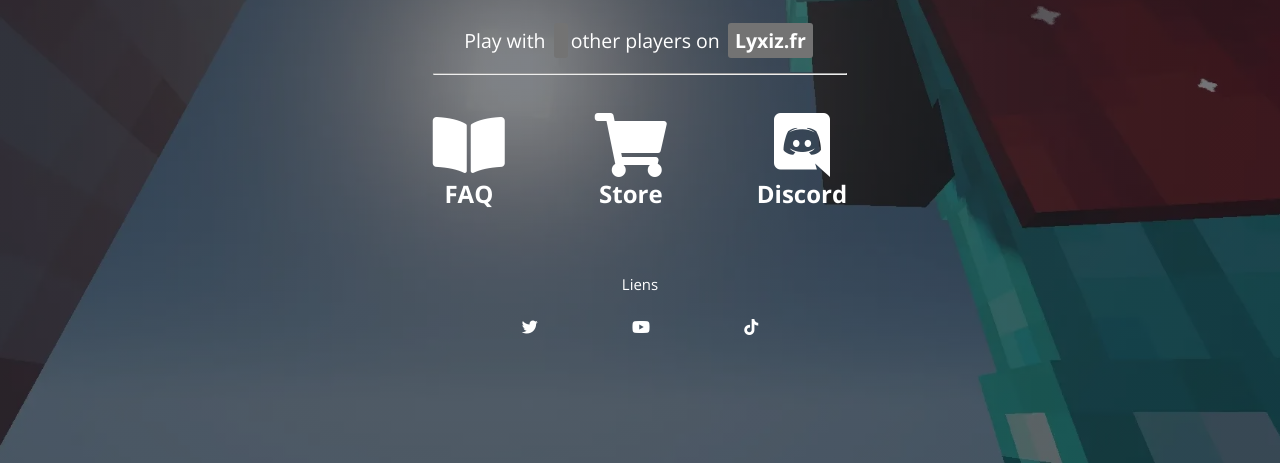
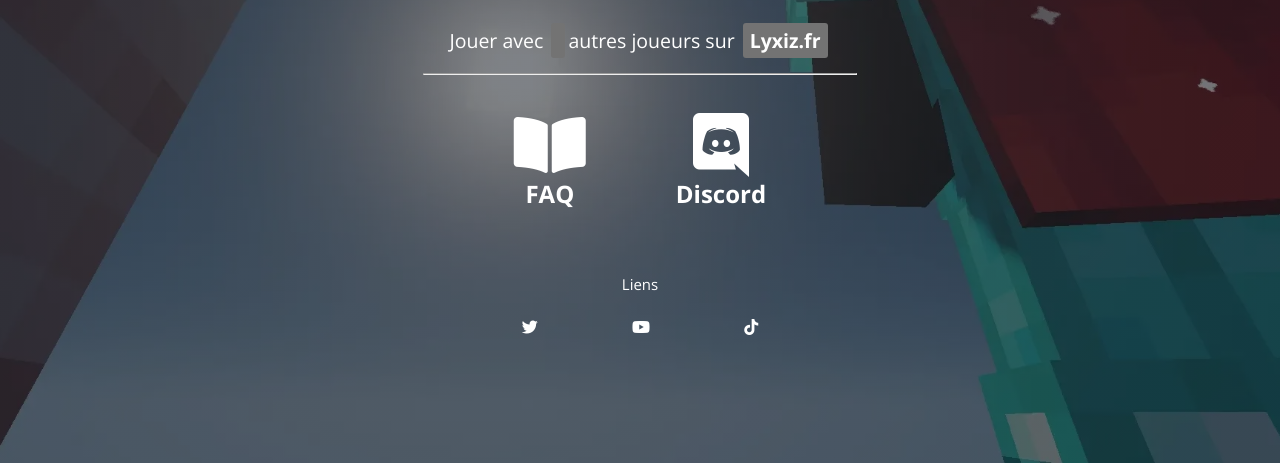
Before and after one commit to Chourisse/Lyxiz, a plain HTML site: page index.html in a window 1280 px wide. Shown: the part 337-800 px from the top of the page. Drawn offline with nearby package versions, Linux system fonts and the light colour scheme; no server answers.

Commit message:
Petite maj

```diff
--- a/index.html
+++ b/index.html
@@ -20,8 +20,8 @@
 
 
 		<div class="playercount">
-			<p>Play with <span class="sip" data-ip="163.5.143.103" data-port="25577">
-			</span> other players on <span class="ip">Lyxiz.fr</span></p>
+			<p>Jouer avec <span class="sip" data-ip="163.5.143.103" data-port="25577">
+			</span> autres joueurs sur <span class="ip">Lyxiz.fr</span></p>
 		</div>
 		<hr>
 
@@ -32,13 +32,7 @@
 				</div>
 			</a>
 
-			<a href="#" class="item store"> <i class="fa fa-shopping-cart fa-4x" alt="Store icon" style="color:#ffffff"></i>
-				<div>
-					<p class="title">Store</p>
-				</div>
-			</a>
-
-			<a href="#" class="item forums"> <i class="fab fa-discord fa-4x" alt="Discord icon" style="color:#ffffff"></i>
+			<a href="https://discord.gg/uW59dXZQCP" class="item forums"> <i class="fab fa-discord fa-4x" alt="Discord icon" style="color:#ffffff"></i>
 				<div>
 					<p class="title">Discord</p>
 				</div>
```
